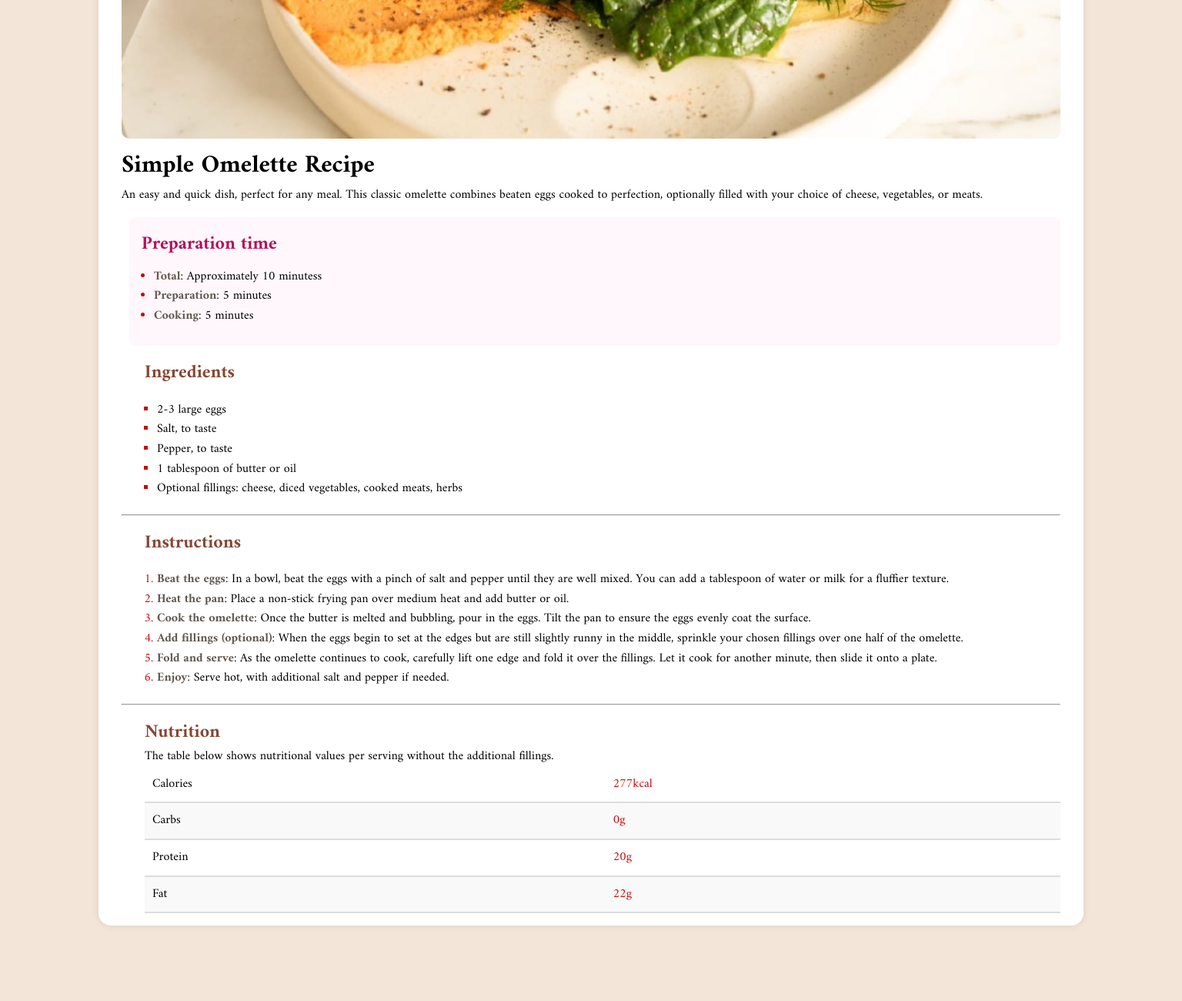
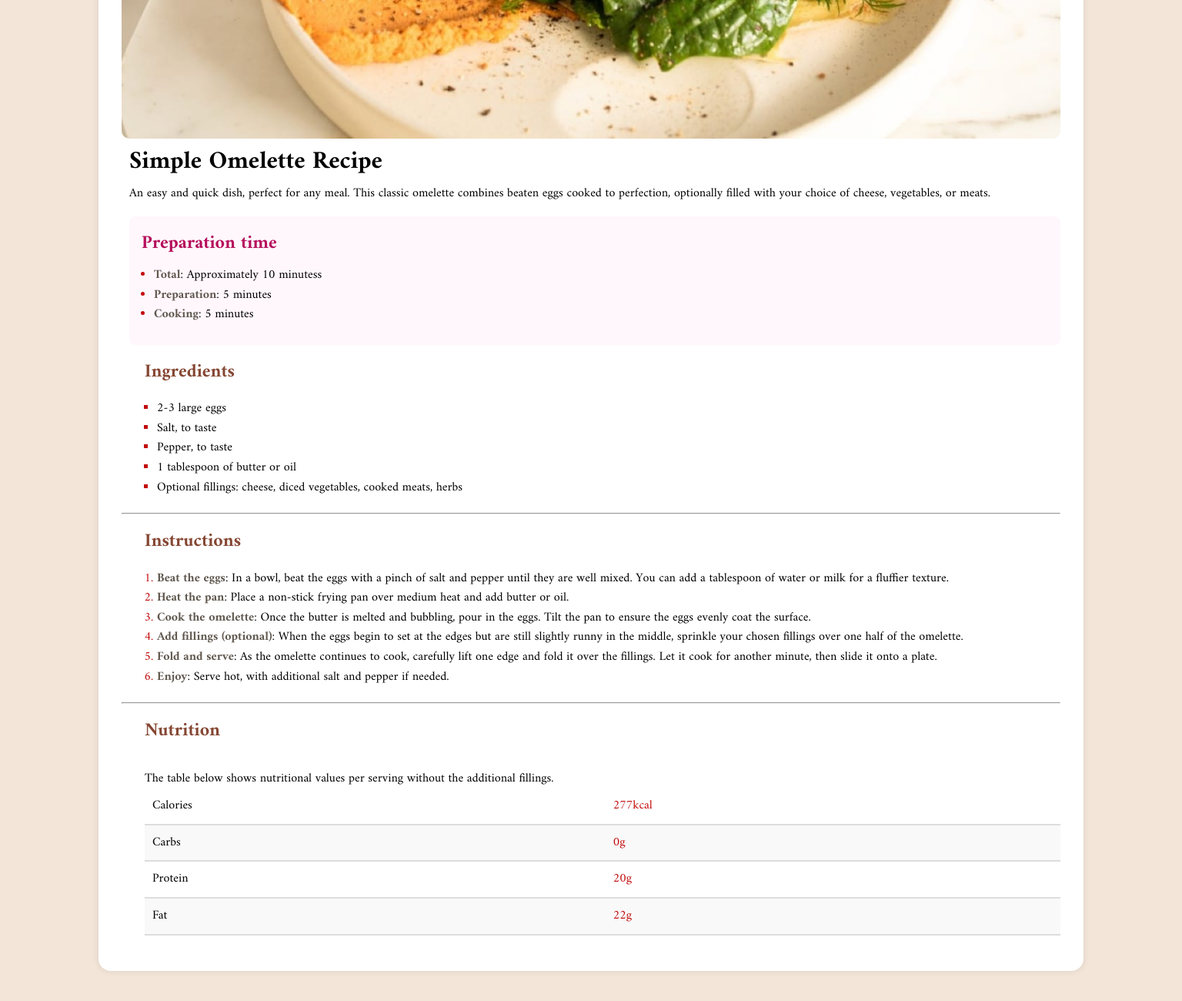
Before and after one commit to Pioneercode1/recipe-page-main, a plain HTML site: page index.html in a window 1536 px wide. Shown: the part 504-1804 px from the top of the page at 77% size. Drawn offline with Linux system fonts and the light colour scheme.

Commit message:
new style

```diff
--- a/style.css
+++ b/style.css
@@ -33,6 +33,16 @@ body {
     padding: 16px;
     border-radius: 16px;
     box-shadow: 0 0 10px rgba(0, 0, 0, 0.1);
+}
+
+h1 {
+    line-height: 1.3;
+    margin-inline-start: 10px;
+}
+
+h1+p {
+    margin-block: 8px;
+    margin-inline-start: 10px;
 }
 
 .sub-container {
@@ -97,6 +107,7 @@ h2 {
 table {
     width: 100%;
     border-collapse: collapse;
+    margin-block: 16px;
 }
 
 tr,
@@ -136,4 +147,9 @@ table caption {
     .sub-container {
         padding-inline-start: 30px;
     }
+
+    table {
+        margin-block: 30px;
+    }
+
 }
```
